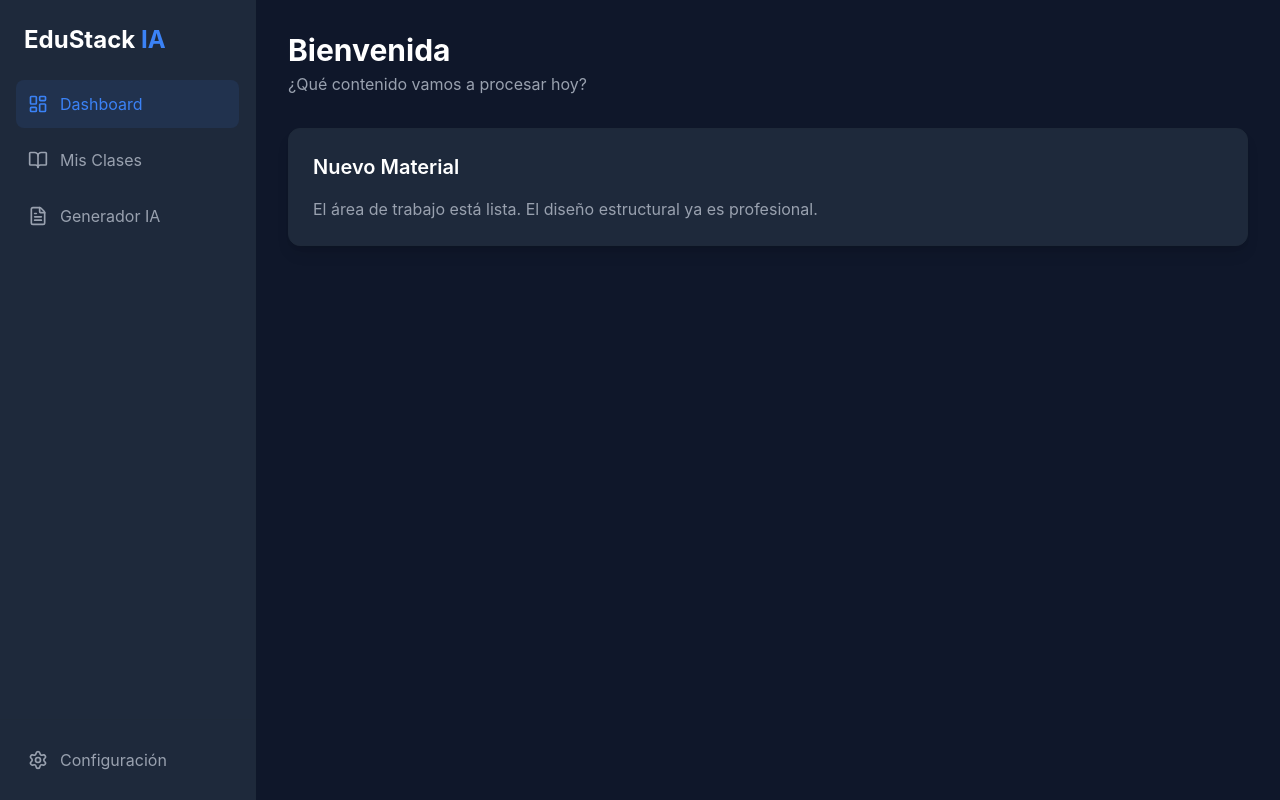
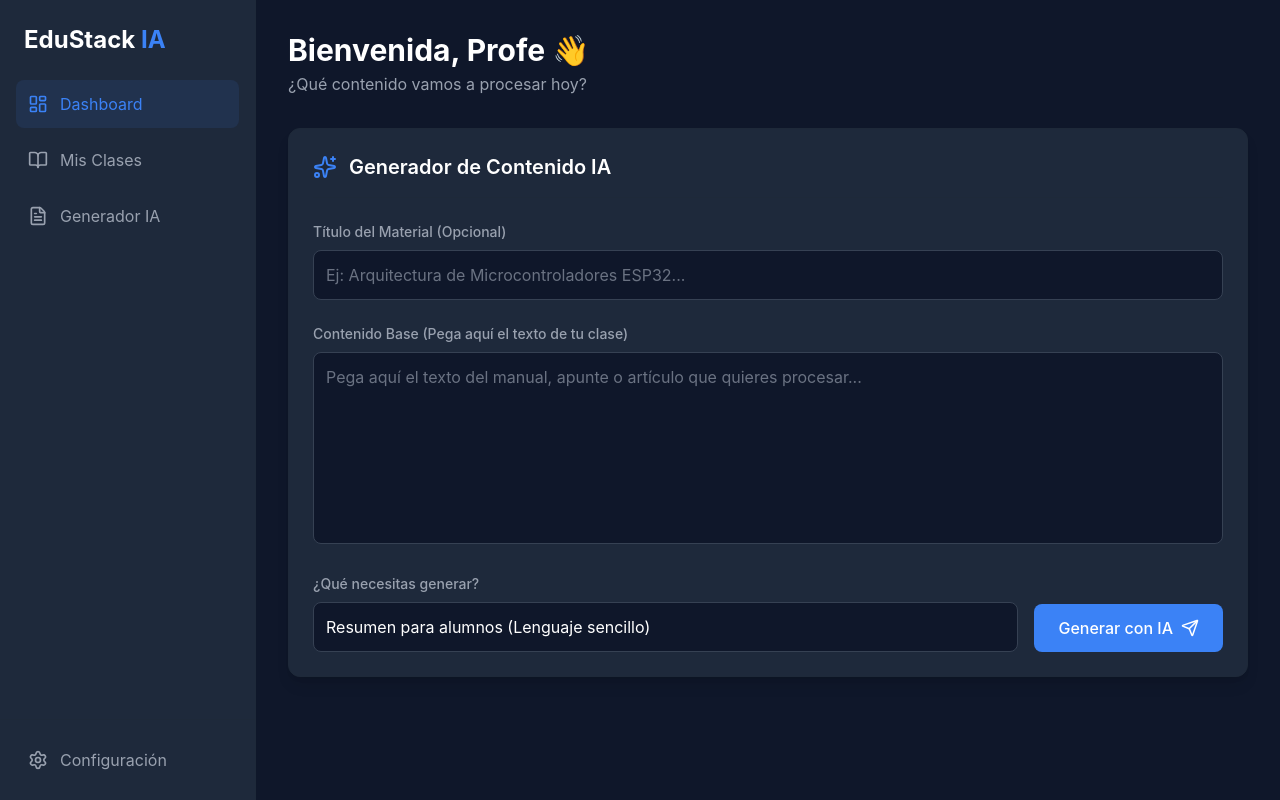
Before and after one commit to TamaraPiccinni/edustack-ia, a React (Vite) app: page / in a window 1280 px wide. Built offline with nearby package versions, Linux system fonts and the light colour scheme.

Commit message:
Etapa 3 feat: implement AIGenerator component and integrate it into the main App layout

```diff
--- a/src/App.jsx
+++ b/src/App.jsx
@@ -1,42 +1,26 @@
 import React from 'react';
-// Importamos nuestro componente recién creado indicando la ruta del archivo
 import { Sidebar } from './components/Sidebar';
+// IMPORTAMOS LA NUEVA PIEZA DE LEGO
+import { AIGenerator } from './components/AIGenerator';
 
 function App() {
   return (
-    /* CONTENEDOR PADRE DE TODA LA PANTALLA
-       - flex: Pone a los hijos (Sidebar y Main) uno al lado del otro en una fila.
-       - h-screen: Ocupa toda la altura del monitor.
-       - bg-dark: Fondo general de la app.
-    */
     <div className="flex h-screen bg-dark text-white">
 
-      {/* 1. INSTANCIAMOS EL MENÚ LATERAL
-          Con esta simple etiqueta, React trae todo el código gigante de Sidebar.jsx
-          y lo dibuja aquí. Esto hace que App.jsx quede súper limpio y fácil de leer.
-      */}
       <Sidebar />
 
-      {/* 2. ÁREA DE TRABAJO PRINCIPAL
-          - flex-1: Le dice a esta caja "ocupa todo el ancho de la pantalla que el Sidebar NO está usando".
-          - overflow-y-auto: Si cargas un texto muy largo, solo esta caja tendrá barra
-            de desplazamiento (scroll). El Sidebar quedará fijo e inmóvil a la izquierda.
-      */}
       <main className="flex-1 p-8 overflow-y-auto">
-
-        {/* Encabezado del área de trabajo */}
         <header className="mb-8">
-          <h1 className="text-3xl font-bold">Bienvenida</h1>
+          <h1 className="text-3xl font-bold">Bienvenida, Profe 👋</h1>
           <p className="text-gray-400 mt-1">¿Qué contenido vamos a procesar hoy?</p>
         </header>
 
-        {/* Tarjeta donde irá nuestro futuro formulario */}
-        <div className="bg-dark-card border border-gray-800 rounded-xl p-6 shadow-lg">
-          <h3 className="text-xl font-semibold mb-4 text-white">Nuevo Material</h3>
-          <p className="text-gray-400">
-            El área de trabajo está lista. El diseño estructural ya es profesional.
-          </p>
-        </div>
+        {/* AQUÍ INYECTAMOS EL FORMULARIO
+          Borramos el <div> de prueba de la etapa anterior y ponemos esta etiqueta.
+          React se encarga de ir al archivo AIGenerator.jsx, traer todo ese HTML
+          y pintarlo exactamente aquí.
+        */}
+        <AIGenerator />
 
       </main>
 
--- /dev/null
+++ b/src/components/AIGenerator.jsx
@@ -0,0 +1,100 @@
+// 1. IMPORTACIONES
+import React from 'react';
+// Importamos íconos para darle un toque visual a los botones
+import { Sparkles, FileText, Send } from 'lucide-react';
+
+export function AIGenerator() {
+  return (
+    /* CONTENEDOR PRINCIPAL DE LA TARJETA
+       - bg-dark-card: Fondo oscuro elegante.
+       - border-gray-800: Un borde muy sutil para delimitar el área.
+       - rounded-xl: Bordes bien redondeados (estándar de diseño 2026).
+       - p-6: Espacio interno generoso para que nada quede apretado.
+    */
+    <div className="bg-dark-card border border-gray-800 rounded-xl p-6 shadow-lg">
+
+      {/* --- ENCABEZADO DE LA HERRAMIENTA --- */}
+      <div className="flex items-center gap-3 mb-6 border-b border-gray-800 pb-4">
+        <Sparkles className="text-brand" size={24} />
+        <h3 className="text-xl font-semibold text-white">Generador de Contenido IA</h3>
+      </div>
+
+      {/* --- EL FORMULARIO (La estructura de datos) ---
+          Usamos la etiqueta semántica <form> para agrupar los campos de entrada.
+          La clase "space-y-6" agrega automáticamente margen vertical entre cada bloque
+          hijo, sin tener que poner "mb-6" en cada uno. ¡Magia de Tailwind!
+      */}
+      <form className="space-y-6">
+
+        {/* BLOQUE 1: TÍTULO DEL MATERIAL */}
+        <div>
+          {/* El 'label' es el texto descriptivo del campo */}
+          <label className="block text-sm font-medium text-gray-400 mb-2">
+            Título del Material (Opcional)
+          </label>
+          {/* El 'input' donde escribes.
+              - w-full: Ocupa todo el ancho disponible.
+              - bg-dark: El fondo de la caja de texto es un poco más oscuro que la tarjeta
+                para crear un efecto de "hundimiento" visual.
+              - focus:ring-1 focus:ring-brand: Cuando haces clic adentro, se pinta un
+                borde azul suave indicando que está activo.
+          */}
+          <input
+            type="text"
+            placeholder="Ej: Arquitectura de Microcontroladores ESP32..."
+            className="w-full bg-dark border border-gray-700 rounded-lg p-3 text-white placeholder-gray-500 focus:outline-none focus:ring-1 focus:ring-brand transition-all"
+          />
+        </div>
+
+        {/* BLOQUE 2: ÁREA DE TEXTO (El apunte bruto) */}
+        <div>
+          <label className="block text-sm font-medium text-gray-400 mb-2">
+            Contenido Base (Pega aquí el texto de tu clase)
+          </label>
+          {/* 'textarea' permite escribir múltiples líneas de texto.
+              - h-48: Le damos una altura fija generosa (12 rem = 192px).
+              - resize-none: Evitamos que el usuario deforme la caja estirándola.
+          */}
+          <textarea
+            placeholder="Pega aquí el texto del manual, apunte o artículo que quieres procesar..."
+            className="w-full h-48 bg-dark border border-gray-700 rounded-lg p-3 text-white placeholder-gray-500 focus:outline-none focus:ring-1 focus:ring-brand transition-all resize-none"
+          ></textarea>
+        </div>
+
+        {/* BLOQUE 3: SELECTOR DE ACCIÓN Y BOTÓN */}
+        <div className="flex items-end gap-4">
+
+          {/* El Selector (Qué queremos que haga la IA)
+              - flex-1: Le decimos que ocupe todo el espacio que el botón "Generar" no use.
+          */}
+          <div className="flex-1">
+            <label className="block text-sm font-medium text-gray-400 mb-2">
+              ¿Qué necesitas generar?
+            </label>
+            <select className="w-full bg-dark border border-gray-700 rounded-lg p-3 text-white focus:outline-none focus:ring-1 focus:ring-brand appearance-none cursor-pointer">
+              <option value="resumen">Resumen para alumnos (Lenguaje sencillo)</option>
+              <option value="examen">Examen Múltiple Choice (5 preguntas)</option>
+              <option value="rubrica">Rúbrica de Evaluación (Formato Tabla)</option>
+              <option value="proyecto">Idea de Proyecto Práctico</option>
+            </select>
+          </div>
+
+          {/* EL BOTÓN MÁGICO
+              - bg-brand: Usa el color azul principal.
+              - hover:bg-blue-600: Se oscurece un poco al pasar el mouse.
+              - flex items-center gap-2: Alinea el texto "Generar" y el ícono del avión de papel.
+          */}
+          <button
+            type="button"
+            className="bg-brand hover:bg-blue-600 text-white font-medium py-3 px-6 rounded-lg transition-colors flex items-center gap-2"
+          >
+            <span>Generar con IA</span>
+            <Send size={18} />
+          </button>
+
+        </div>
+
+      </form>
+    </div>
+  );
+}
```
